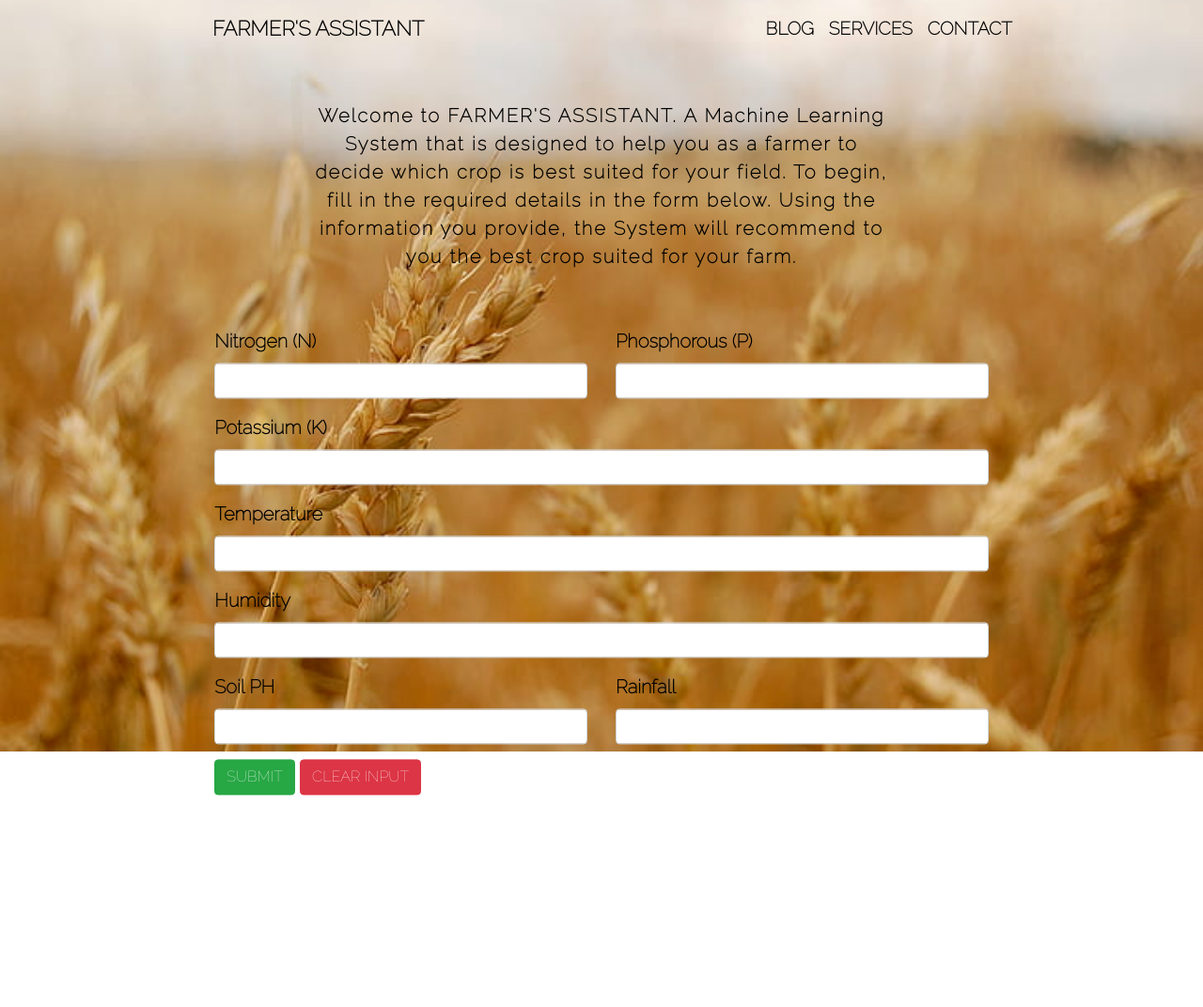
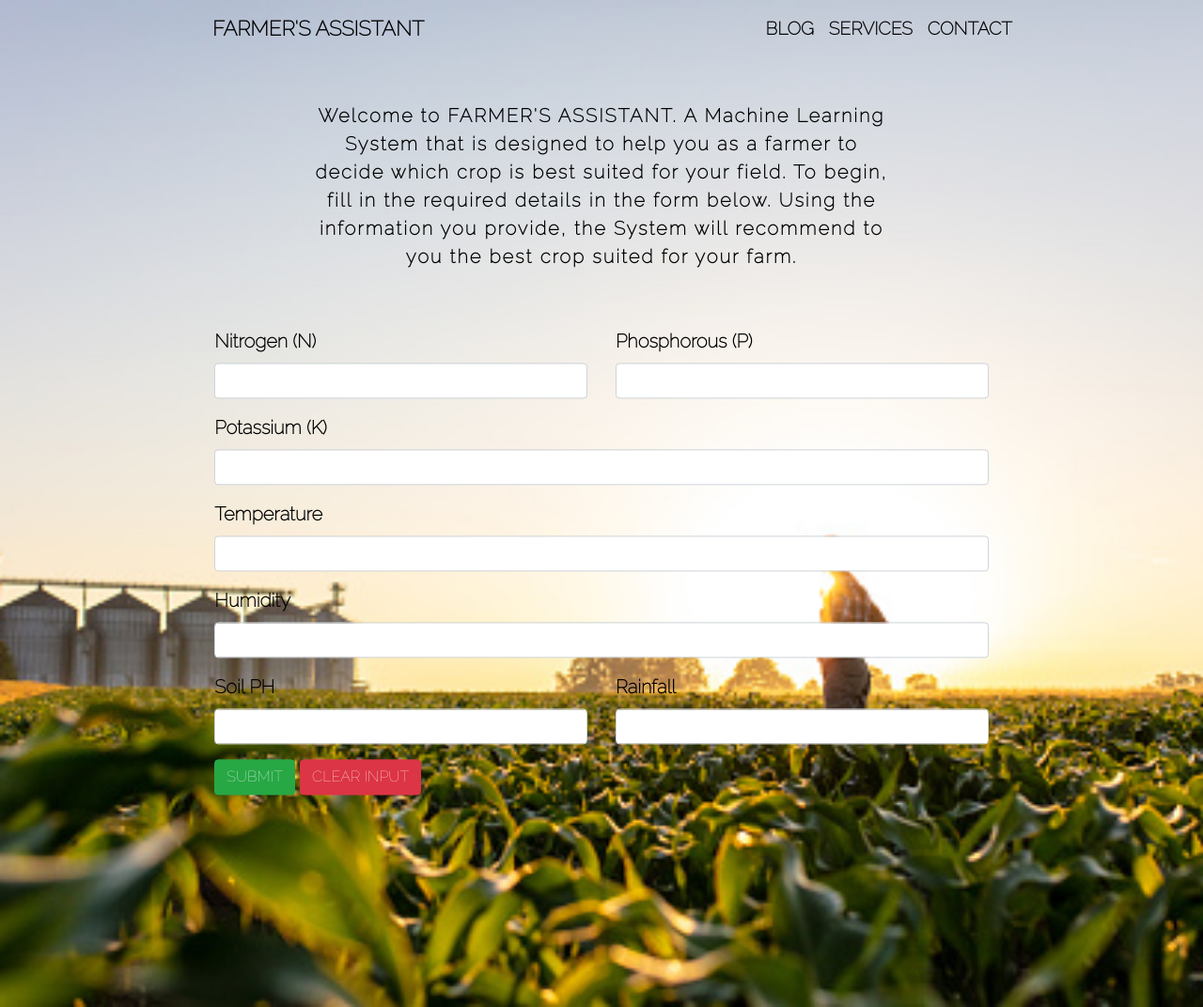
Before and after one commit to MK3247/Crop-Recommender-, a Flask app: page / in a window 1280 px wide. Shown: the whole page at 94% size. Before the commit the page ends 847 px from the top, so only its background shows below. Run offline with Flask 2, Linux system fonts and the light colour scheme; some libraries are stand-ins or nearby versions.

Commit message:
'background'

```diff
--- a/static/css/main.css
+++ b/static/css/main.css
@@ -6,10 +6,10 @@ body {
 }
 
 .banner {
-    height: 100vh;
+    height: 134vh;
+    background: url('/static/img/hd.jpg');
+    background-position: center;
     width:100%;
-    background: url('/static/img/xxx.jpg');
-    background-position: center;
     background-size: cover;
 }
 
--- a/templates/index.html
+++ b/templates/index.html
@@ -25,7 +25,7 @@
     <div class="container-fluid banner">
         <div class="row">
             <div class="col-md-12">
-                <nav class="navbar navbar-expand-sm ">
+                <nav class="navbar navbar-expand-sm">
                     <a href="#" class="navbar-brand">FARMER'S ASSISTANT</a>
                     <button class="navbar-toggler" data-toggle="collapse" data-target="#navbarMenu">
                         <span class="navbar-toggler-icon"></span>
```
Also changed, not shown: static/img/hd.jpg (added), static/img/xxx.jpg (deleted).
